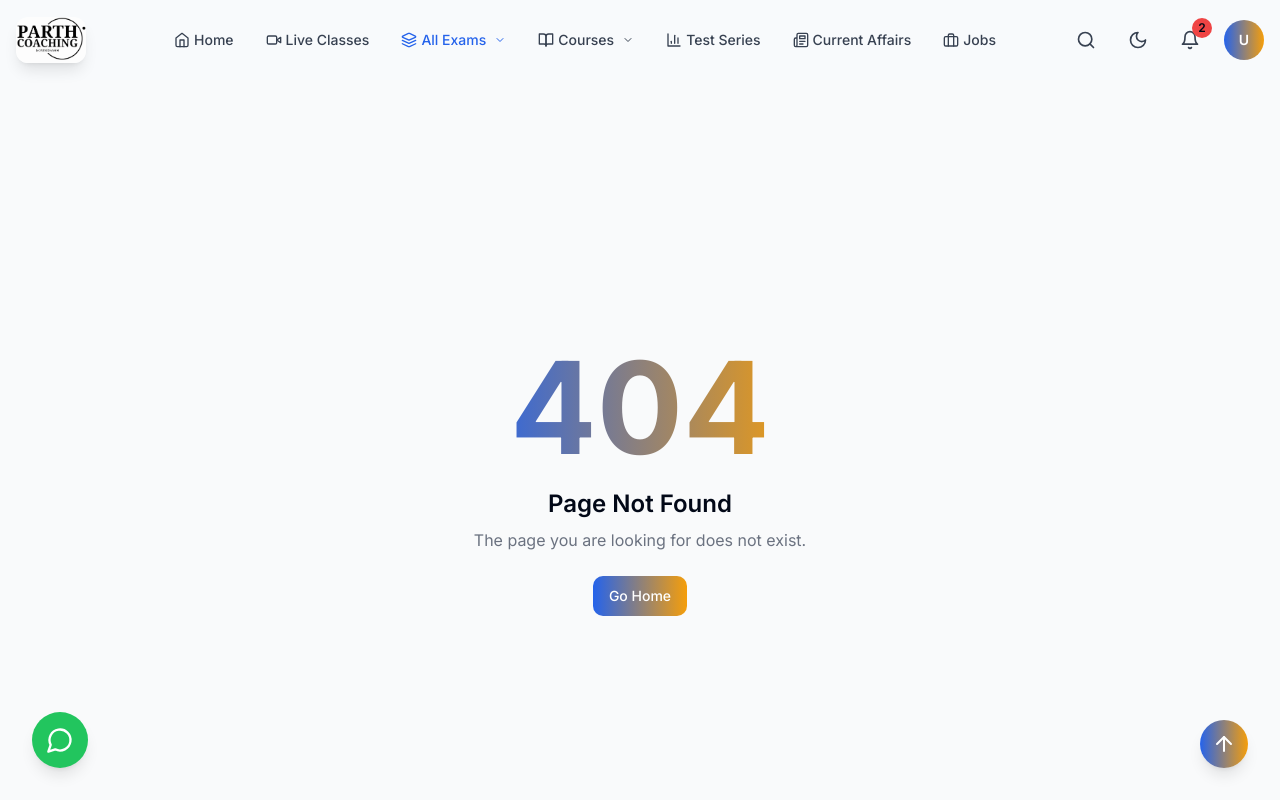
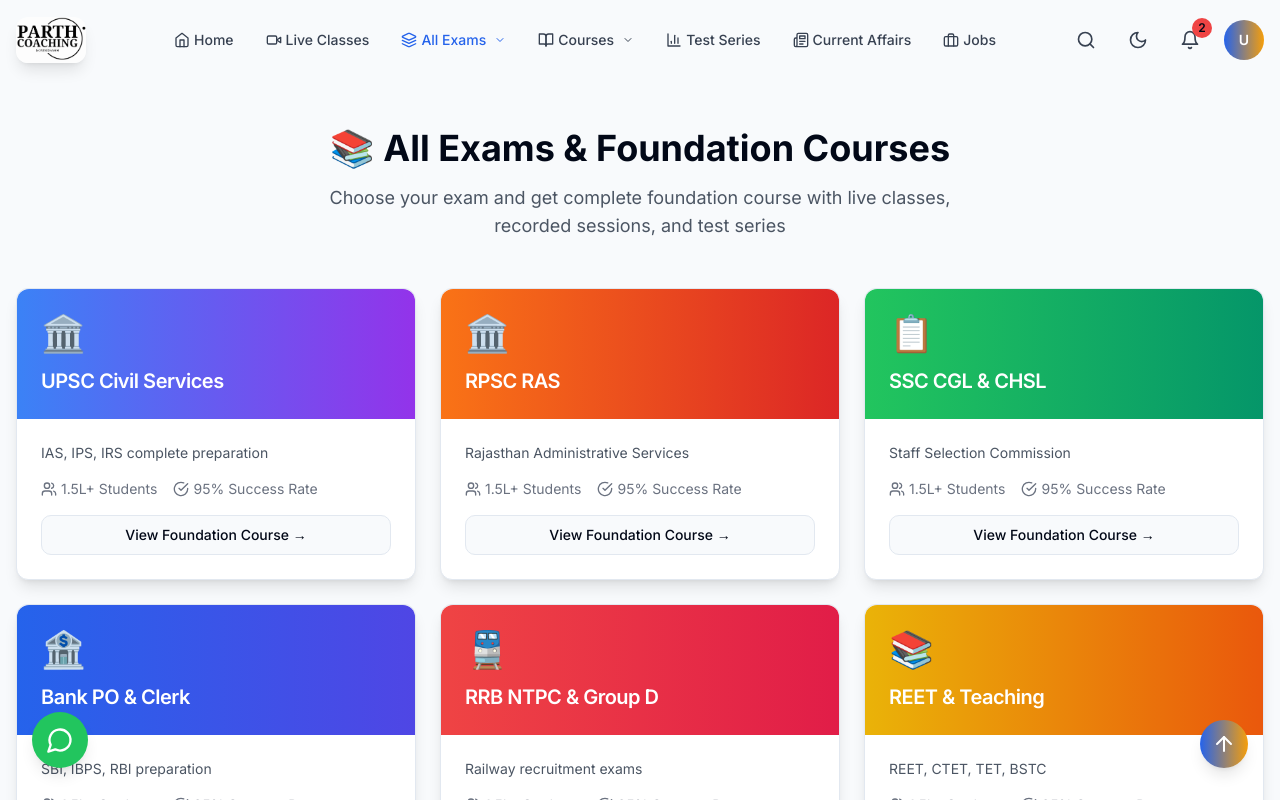
Before and after one commit to karanyadav-dev/parth-education-hub, a Next.js app in the folder frontend/: page /all-exams in a window 1280 px wide. Before the commit this address had no page. Shown: the top 800 px of the page. Built offline with nearby package versions, Linux system fonts and the light colour scheme.

Commit message:
Update page.tsx

```diff
--- /dev/null
+++ b/frontend/app/all-exams/page.tsx
@@ -0,0 +1,61 @@
+'use client';
+
+import Link from 'next/link';
+import { Card, CardContent, CardHeader, CardTitle } from '@/app/components/ui/card';
+import { Button } from '@/app/components/ui/button';
+import { BookOpen, Users, CheckCircle, Calendar } from 'lucide-react';
+
+// ✅ All Exam Categories
+const examCategories = [
+  { id: 'UPSC', name: 'UPSC Civil Services', icon: '🏛️', color: 'from-blue-500 to-purple-600', description: 'IAS, IPS, IRS complete preparation' },
+  { id: 'RPSC', name: 'RPSC RAS', icon: '🏛️', color: 'from-orange-500 to-red-600', description: 'Rajasthan Administrative Services' },
+  { id: 'SSC', name: 'SSC CGL & CHSL', icon: '📋', color: 'from-green-500 to-emerald-600', description: 'Staff Selection Commission' },
+  { id: 'BANKING', name: 'Bank PO & Clerk', icon: '🏦', color: 'from-blue-600 to-indigo-600', description: 'SBI, IBPS, RBI preparation' },
+  { id: 'RAILWAY', name: 'RRB NTPC & Group D', icon: '🚆', color: 'from-red-500 to-rose-600', description: 'Railway recruitment exams' },
+  { id: 'REET', name: 'REET & Teaching', icon: '📚', color: 'from-yellow-500 to-orange-600', description: 'REET, CTET, TET, BSTC' },
+  { id: 'POLICE', name: 'Police & Defence', icon: '👮', color: 'from-slate-600 to-gray-800', description: 'Police, NDA, CDS, CAPF' },
+  { id: 'CET', name: 'Common Eligibility Test', icon: '📝', color: 'from-teal-500 to-cyan-600', description: 'CET for all government jobs' },
+  { id: 'CUET', name: 'CUET UG & PG', icon: '🎓', color: 'from-pink-500 to-rose-600', description: 'Central University Entrance Test' },
+];
+
+export default function AllExamsPage() {
+  return (
+    <div className="container mx-auto px-4 py-12">
+      <div className="text-center mb-12">
+        <h1 className="text-4xl font-bold mb-4">📚 All Exams & Foundation Courses</h1>
+        <p className="text-gray-600 text-lg max-w-2xl mx-auto">
+          Choose your exam and get complete foundation course with live classes, recorded sessions, and test series
+        </p>
+      </div>
+
+      <div className="grid grid-cols-1 md:grid-cols-2 lg:grid-cols-3 gap-6">
+        {examCategories.map((exam) => (
+          <Link key={exam.id} href={`/exams/${exam.id}`}>
+            <Card className="hover:shadow-2xl transition-all hover:scale-105 cursor-pointer h-full">
+              <CardHeader className={`bg-gradient-to-r ${exam.color} text-white rounded-t-lg p-6`}>
+                <div className="text-4xl mb-2">{exam.icon}</div>
+                <CardTitle className="text-xl">{exam.name}</CardTitle>
+              </CardHeader>
+              <CardContent className="p-6">
+                <p className="text-gray-600 text-sm mb-4">{exam.description}</p>
+                <div className="flex items-center gap-4 text-sm text-gray-500">
+                  <span className="flex items-center gap-1">
+                    <Users className="w-4 h-4" />
+                    1.5L+ Students
+                  </span>
+                  <span className="flex items-center gap-1">
+                    <CheckCircle className="w-4 h-4" />
+                    95% Success Rate
+                  </span>
+                </div>
+                <Button variant="outline" className="w-full mt-4">
+                  View Foundation Course →
+                </Button>
+              </CardContent>
+            </Card>
+          </Link>
+        ))}
+      </div>
+    </div>
+  );
+}
```
